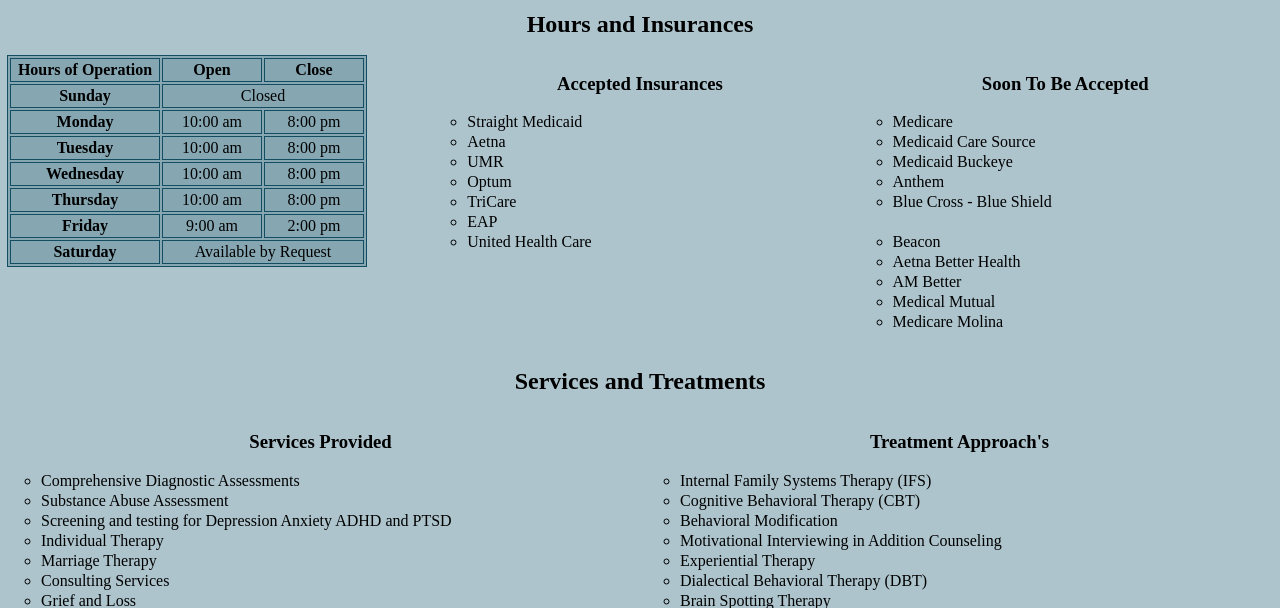
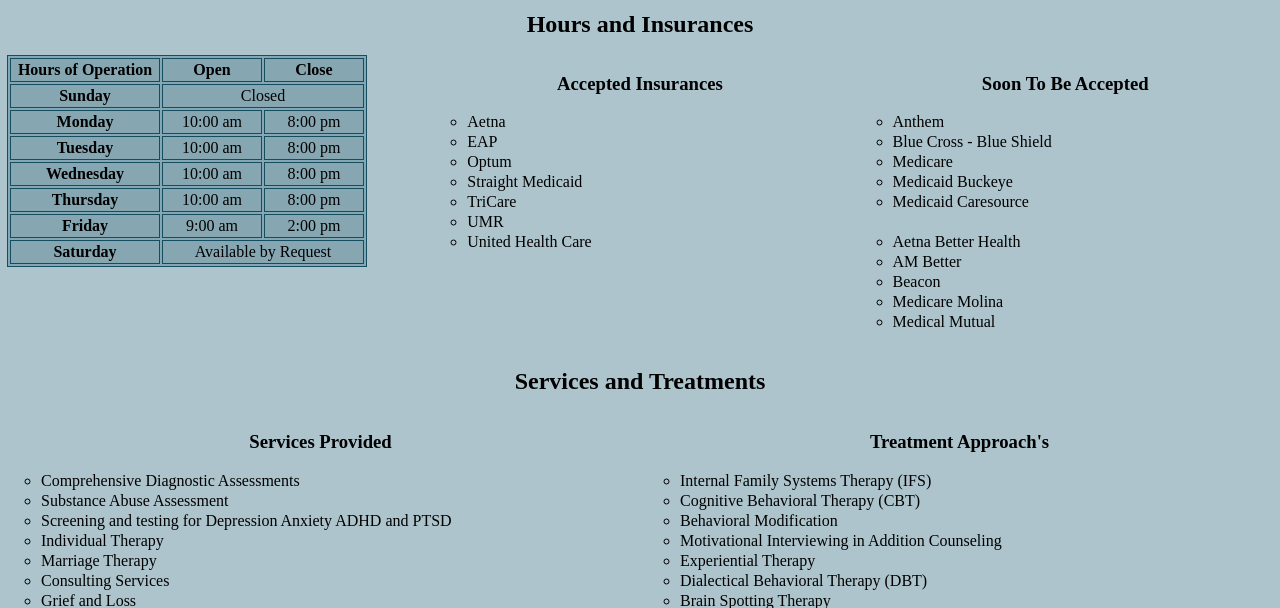
Before and after one commit to Josephleathem/Sequoia-Wellness-Center, a plain HTML site: page sequoia-info2.html in a window 1280 px wide. Shown: the part 178-786 px from the top of the page. Drawn offline with Linux system fonts and the light colour scheme.

Commit message:
I alphabtized the insurances

```diff
--- a/sequoia-info2.html
+++ b/sequoia-info2.html
@@ -114,30 +114,31 @@
                         <div class="col-3 InsuranceAcc">
                             <h3>Accepted Insurances</h3>
                             <ul class="Insurances">
+                                <li>Aetna</li>
+                                <li>EAP</li> <!--Add Abbr-->
+                                <li>Optum</li>
                                 <li>Straight Medicaid</li>
-                                <li>Aetna</li>
+                                <li>TriCare</li>
                                 <li>UMR</li> <!--Add Abbr-->
-                                <li>Optum</li>
-                                <li>TriCare</li>
-                                <li>EAP</li> <!--Add Abbr-->
                                 <li>United Health Care</li>
                             </ul>
                         </div>
                         <div class="col-3 InsuranceSTB">
                             <h3>Soon To Be Accepted</h3>
                             <ul class="Insurances">
-                                <li>Medicare</li>
-                                <li>Medicaid Care Source</li>
-                                <li>Medicaid Buckeye</li>
                                 <li>Anthem</li>
                                 <li>Blue Cross - Blue Shield</li>
+
+                                <li>Medicare</li>
+                                <li>Medicaid Buckeye</li>
+                                <li>Medicaid Caresource</li>
                             <!--Check below if they are correct and remove space-->
                                 <br>
-                                <li>Beacon</li>
                                 <li>Aetna Better Health</li>
                                 <li>AM Better</li>
+                                <li>Beacon</li>
+                                <li>Medicare Molina</li>
                                 <li>Medical Mutual</li>
-                                <li>Medicare Molina</li>
                             </ul>
                         </div>
                     </div>
```
